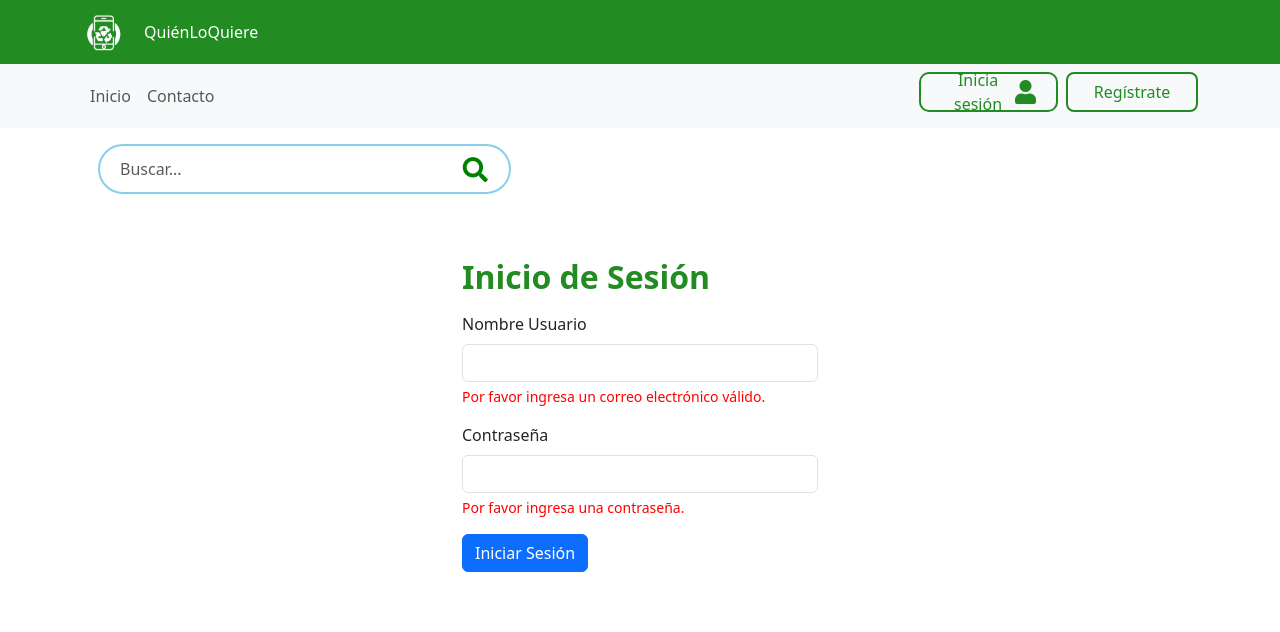
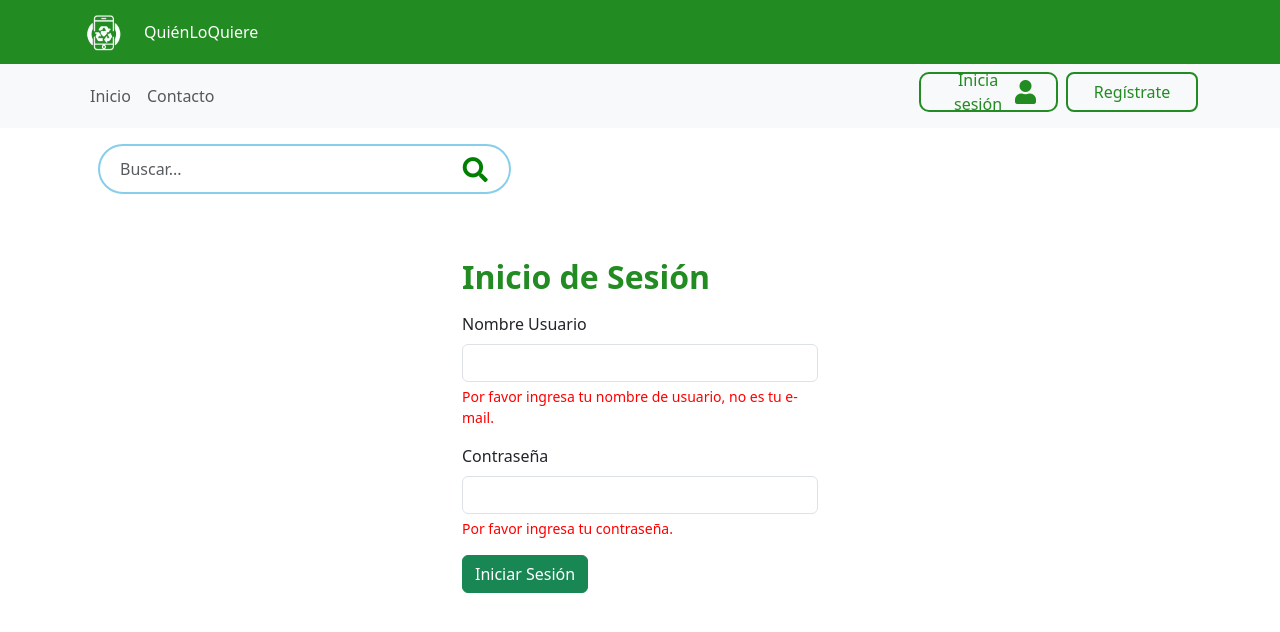
Before and after one commit to john-unir/quienloquiere, an Angular app: page /login in a window 1280 px wide. Shown: the top 632 px of the page. Built offline with nearby package versions, Linux system fonts and the light colour scheme.

Commit message:
se agregan componentes

```diff
--- a/src/app/components/header/header.component.html
+++ b/src/app/components/header/header.component.html
@@ -11,8 +11,8 @@
 
 
     </ul>
-    <div class="usuario-registrado dropdown p-2" *ngIf="user">
-      <h5 class="name-user dropdown-toggle" id="dropdownMenuButton" data-bs-toggle="dropdown" aria-expanded="false">
+    <div class="usuario-registrado dropdown p-2 mx-3" *ngIf="user">
+      <h5 class="name-user dropdown-toggle  mx-4" id="dropdownMenuButton" data-bs-toggle="dropdown" aria-expanded="false">
         {{ user }}
       </h5>
       <ul class="dropdown-menu p-2" aria-labelledby="dropdownMenuButton">
--- a/src/app/pages/login/login.component.html
+++ b/src/app/pages/login/login.component.html
@@ -8,17 +8,17 @@
           <label for="email" class="form-label">Nombre Usuario</label>
           <input type="text" formControlName="email" class="form-control" id="email">
           <div  class="invalid-feedback">
-            Por favor ingresa un correo electrónico válido.
+            Por favor ingresa tu nombre de usuario, no es tu e-mail.
           </div>
         </div>
         <div class="mb-3">
           <label for="password" class="form-label">Contraseña</label>
           <input type="password" formControlName="password" class="form-control" id="password">
           <div class="invalid-feedback">
-            Por favor ingresa una contraseña.
+            Por favor ingresa tu contraseña.
           </div>
         </div>
-        <button type="submit" class="btn btn-primary">Iniciar Sesión</button>
+        <button type="submit" class="btn btn-success">Iniciar Sesión</button>
       </form>
     </div>
   </div>
--- a/src/app/pages/register/register.component.html
+++ b/src/app/pages/register/register.component.html
@@ -7,8 +7,8 @@
       <div class="col-12 col-md-6 mb-3">
         <label for="name" class="form-label">Nombre de usuario</label>
         <div class="input-group has-validation">
-          <span class="input-group-text" id="inputGroupPrepend">&#64;</span>
-          <input type="text" class="form-control" id="name" aria-describedby="inputGroupPrepend">
+
+          <input type="text" class="form-control" id="name" aria-describedby="inputGroupPrepend" placeholder="nombre con el que iniciarás sesión">
           <div class="invalid-feedback">
             Por favor escribe un nombre de usuario.
           </div>
@@ -24,7 +24,7 @@
         <input type="password" class="form-control" id="password">
       </div>
 
-      <button class="btn btn-primary col-4 col-md-2" (click)="createUser()">Enviar</button>
+      <button class="btn btn-success col-4 col-md-2" (click)="createUser()">Enviar</button>
     </div>
   </div>
 
```
